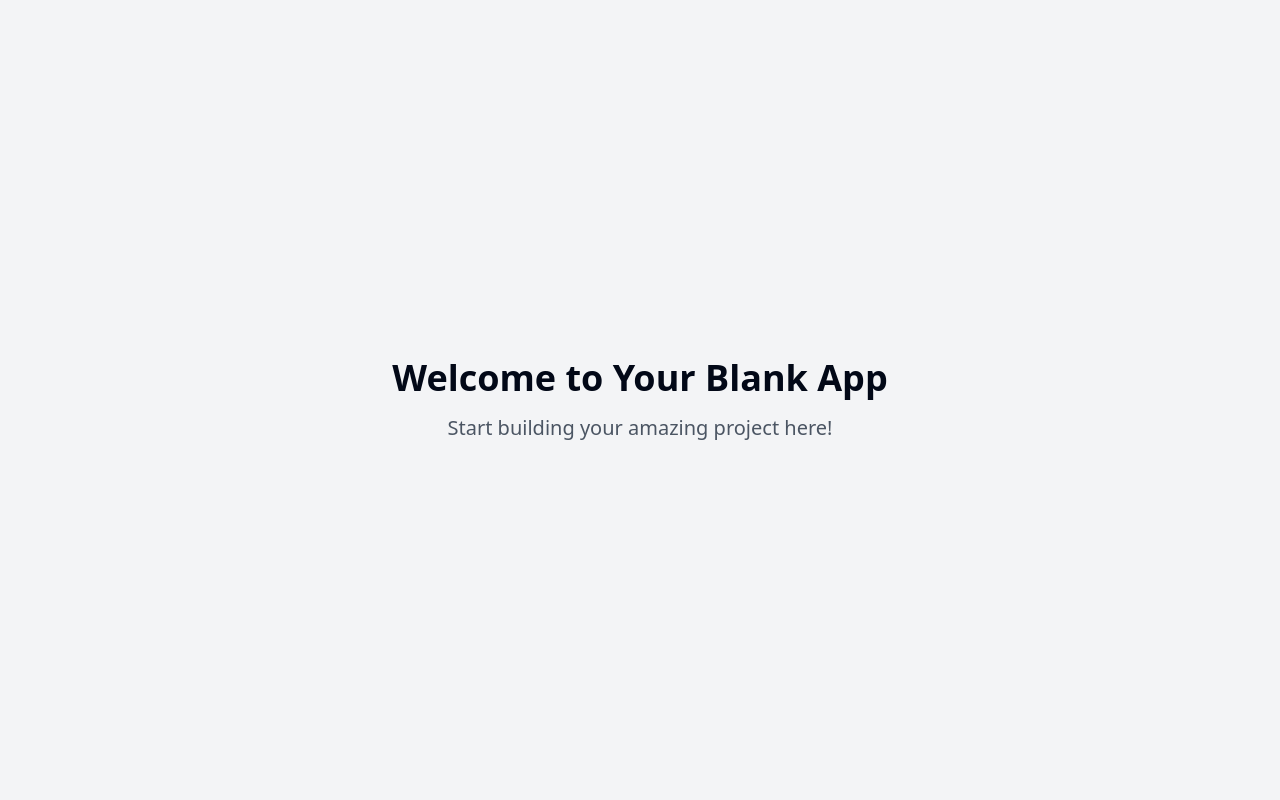
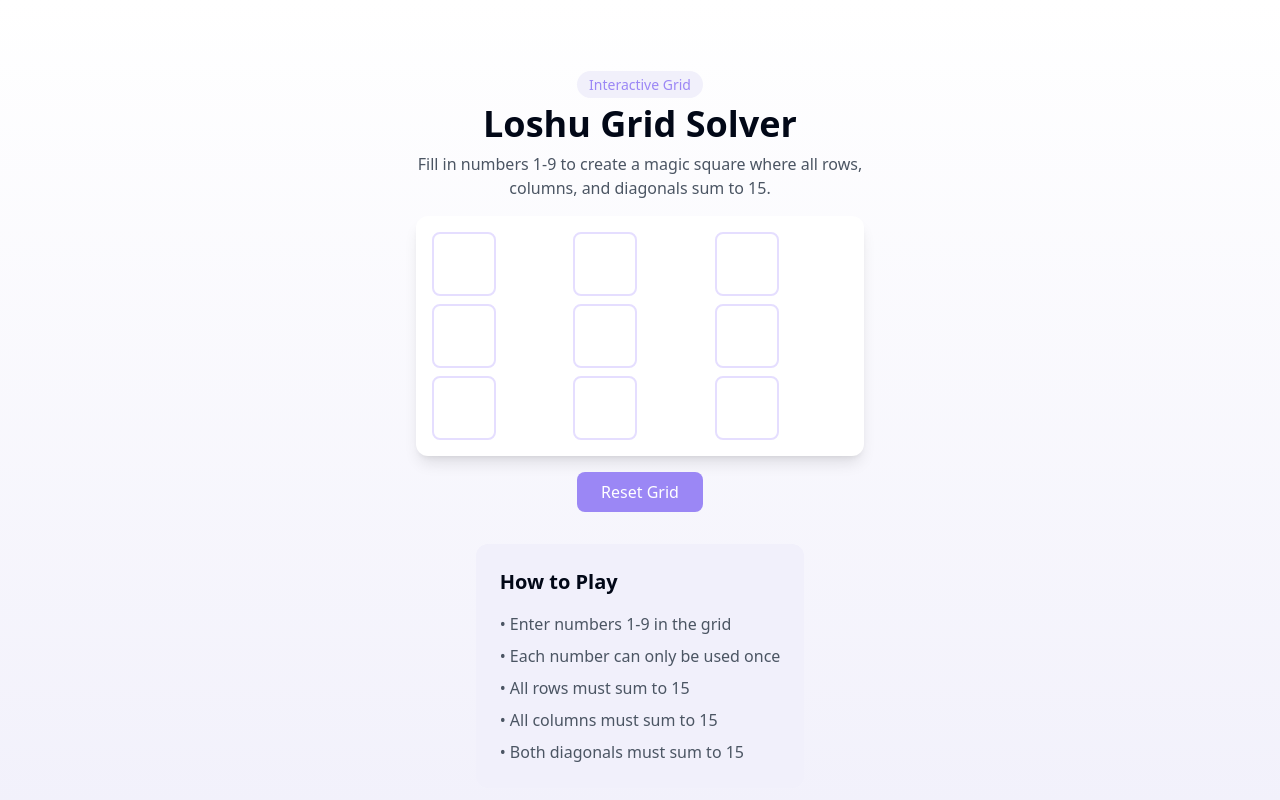
Before and after one commit to sidsri11/loshu-grid-mastermind, a React (Vite) app: page / in a window 1280 px wide. Shown: the top 800 px of the page. Built offline with nearby package versions, Linux system fonts and the light colour scheme.

Commit message:
Create loshu grid application
Create a loshu grid application end to end.

```diff
--- a/package.json
+++ b/package.json
@@ -45,6 +45,7 @@
     "cmdk": "^1.0.0",
     "date-fns": "^3.6.0",
     "embla-carousel-react": "^8.3.0",
+    "framer-motion": "^12.4.1",
     "input-otp": "^1.2.4",
     "lucide-react": "^0.462.0",
     "next-themes": "^0.3.0",
--- /dev/null
+++ b/src/components/LoshuGrid.tsx
@@ -0,0 +1,112 @@
+
+import { useState, useEffect } from "react";
+import { toast } from "sonner";
+import { motion } from "framer-motion";
+import { isValidNumber, isUnique, isValidLoshuGrid } from "@/utils/loshuValidation";
+
+export const LoshuGrid = () => {
+  const [grid, setGrid] = useState<string[][]>(Array(3).fill(Array(3).fill("")));
+  const [isValid, setIsValid] = useState<boolean>(false);
+
+  useEffect(() => {
+    validateGrid();
+  }, [grid]);
+
+  const validateGrid = () => {
+    const allFilled = grid.every((row) => row.every((cell) => cell !== ""));
+    if (allFilled) {
+      const valid = isValidLoshuGrid(grid);
+      setIsValid(valid);
+      if (valid) {
+        toast.success("Congratulations! Valid Loshu Grid!");
+      }
+    }
+  };
+
+  const handleCellChange = (rowIndex: number, colIndex: number, value: string) => {
+    if (value === "" || isValidNumber(value)) {
+      const newGrid = grid.map((row, rIdx) =>
+        rIdx === rowIndex
+          ? row.map((cell, cIdx) => (cIdx === colIndex ? value : cell))
+          : [...row]
+      );
+      setGrid(newGrid);
+
+      if (value !== "" && !isUnique(newGrid)) {
+        toast.error("Each number must be unique!");
+      }
+    }
+  };
+
+  const resetGrid = () => {
+    setGrid(Array(3).fill(Array(3).fill("")));
+    setIsValid(false);
+    toast.info("Grid has been reset");
+  };
+
+  return (
+    <div className="flex flex-col items-center gap-8 p-6">
+      <div className="space-y-4">
+        <div className="text-center space-y-2">
+          <span className="px-3 py-1 text-sm bg-loshu-muted text-loshu-accent rounded-full">
+            Interactive Grid
+          </span>
+          <h1 className="text-4xl font-semibold mt-2">Loshu Grid Solver</h1>
+          <p className="text-gray-600 max-w-md mx-auto">
+            Fill in numbers 1-9 to create a magic square where all rows, columns,
+            and diagonals sum to 15.
+          </p>
+        </div>
+
+        <div className="grid grid-cols-3 gap-2 p-4 bg-white rounded-xl shadow-lg">
+          {grid.map((row, rowIndex) => (
+            <div key={rowIndex} className="contents">
+              {row.map((cell, colIndex) => (
+                <motion.div
+                  key={`${rowIndex}-${colIndex}`}
+                  initial={{ scale: 0.95, opacity: 0 }}
+                  animate={{ scale: 1, opacity: 1 }}
+                  transition={{ duration: 0.2, delay: rowIndex * 0.1 + colIndex * 0.1 }}
+                >
+                  <input
+                    type="text"
+                    value={cell}
+                    onChange={(e) =>
+                      handleCellChange(rowIndex, colIndex, e.target.value)
+                    }
+                    className={`w-16 h-16 text-2xl text-center border-2 rounded-lg transition-all duration-200 focus:outline-none focus:ring-2 ${
+                      isValid
+                        ? "border-green-500 bg-green-50"
+                        : "border-loshu-border hover:border-loshu-accent focus:border-loshu-accent"
+                    }`}
+                    maxLength={1}
+                  />
+                </motion.div>
+              ))}
+            </div>
+          ))}
+        </div>
+
+        <div className="flex justify-center">
+          <button
+            onClick={resetGrid}
+            className="px-6 py-2 bg-loshu-accent text-white rounded-lg hover:bg-opacity-90 transition-colors"
+          >
+            Reset Grid
+          </button>
+        </div>
+      </div>
+
+      <div className="max-w-md p-6 bg-loshu-muted rounded-xl">
+        <h2 className="text-xl font-semibold mb-4">How to Play</h2>
+        <ul className="space-y-2 text-gray-600">
+          <li>• Enter numbers 1-9 in the grid</li>
+          <li>• Each number can only be used once</li>
+          <li>• All rows must sum to 15</li>
+          <li>• All columns must sum to 15</li>
+          <li>• Both diagonals must sum to 15</li>
+        </ul>
+      </div>
+    </div>
+  );
+};
--- a/src/pages/Index.tsx
+++ b/src/pages/Index.tsx
@@ -1,11 +1,11 @@
-// Update this page (the content is just a fallback if you fail to update the page)
+
+import { LoshuGrid } from "@/components/LoshuGrid";
 
 const Index = () => {
   return (
-    <div className="min-h-screen flex items-center justify-center bg-gray-100">
-      <div className="text-center">
-        <h1 className="text-4xl font-bold mb-4">Welcome to Your Blank App</h1>
-        <p className="text-xl text-gray-600">Start building your amazing project here!</p>
+    <div className="min-h-screen bg-gradient-to-b from-white to-loshu-muted">
+      <div className="container mx-auto py-12">
+        <LoshuGrid />
       </div>
     </div>
   );
--- /dev/null
+++ b/src/utils/loshuValidation.ts
@@ -0,0 +1,38 @@
+
+export const isValidNumber = (value: string): boolean => {
+  const num = parseInt(value);
+  return !isNaN(num) && num >= 1 && num <= 9;
+};
+
+export const isUnique = (grid: string[][]): boolean => {
+  const numbers = grid.flat().filter((n) => n !== "");
+  const uniqueNumbers = new Set(numbers);
+  return numbers.length === uniqueNumbers.size;
+};
+
+export const calculateSum = (numbers: string[]): number => {
+  return numbers.reduce((sum, num) => sum + (parseInt(num) || 0), 0);
+};
+
+export const isValidRow = (row: string[]): boolean => {
+  return row.every((cell) => cell !== "") && calculateSum(row) === 15;
+};
+
+export const isValidLoshuGrid = (grid: string[][]): boolean => {
+  if (!isUnique(grid)) return false;
+
+  // Check rows
+  if (!grid.every(isValidRow)) return false;
+
+  // Check columns
+  for (let col = 0; col < 3; col++) {
+    const column = grid.map((row) => row[col]);
+    if (!isValidRow(column)) return false;
+  }
+
+  // Check diagonals
+  const diagonal1 = [grid[0][0], grid[1][1], grid[2][2]];
+  const diagonal2 = [grid[0][2], grid[1][1], grid[2][0]];
+
+  return isValidRow(diagonal1) && isValidRow(diagonal2);
+};
--- a/tailwind.config.ts
+++ b/tailwind.config.ts
@@ -1,3 +1,4 @@
+
 import type { Config } from "tailwindcss";
 
 export default {
@@ -12,85 +13,72 @@ export default {
   theme: {
     container: {
       center: true,
-			padding: '2rem',
+      padding: "2rem",
       screens: {
-				'2xl': '1400px'
-			}
+        "2xl": "1400px",
+      },
     },
     extend: {
       colors: {
-				border: 'hsl(var(--border))',
-				input: 'hsl(var(--input))',
-				ring: 'hsl(var(--ring))',
-				background: 'hsl(var(--background))',
-				foreground: 'hsl(var(--foreground))',
+        border: "hsl(var(--border))",
+        input: "hsl(var(--input))",
+        ring: "hsl(var(--ring))",
+        background: "hsl(var(--background))",
+        foreground: "hsl(var(--foreground))",
+        loshu: {
+          accent: "#9b87f5",
+          muted: "#f1f0fb",
+          border: "#e5deff",
+        },
         primary: {
-					DEFAULT: 'hsl(var(--primary))',
-					foreground: 'hsl(var(--primary-foreground))'
+          DEFAULT: "hsl(var(--primary))",
+          foreground: "hsl(var(--primary-foreground))",
         },
         secondary: {
-					DEFAULT: 'hsl(var(--secondary))',
-					foreground: 'hsl(var(--secondary-foreground))'
+          DEFAULT: "hsl(var(--secondary))",
+          foreground: "hsl(var(--secondary-foreground))",
         },
         destructive: {
-					DEFAULT: 'hsl(var(--destructive))',
-					foreground: 'hsl(var(--destructive-foreground))'
+          DEFAULT: "hsl(var(--destructive))",
+          foreground: "hsl(var(--destructive-foreground))",
         },
         muted: {
-					DEFAULT: 'hsl(var(--muted))',
-					foreground: 'hsl(var(--muted-foreground))'
+          DEFAULT: "hsl(var(--muted))",
+          foreground: "hsl(var(--muted-foreground))",
         },
         accent: {
-					DEFAULT: 'hsl(var(--accent))',
-					foreground: 'hsl(var(--accent-foreground))'
+          DEFAULT: "hsl(var(--accent))",
+          foreground: "hsl(var(--accent-foreground))",
         },
         popover: {
-					DEFAULT: 'hsl(var(--popover))',
-					foreground: 'hsl(var(--popover-foreground))'
+          DEFAULT: "hsl(var(--popover))",
+          foreground: "hsl(var(--popover-foreground))",
         },
         card: {
-					DEFAULT: 'hsl(var(--card))',
-					foreground: 'hsl(var(--card-foreground))'
+          DEFAULT: "hsl(var(--card))",
+          foreground: "hsl(var(--card-foreground))",
         },
-				sidebar: {
-					DEFAULT: 'hsl(var(--sidebar-background))',
-					foreground: 'hsl(var(--sidebar-foreground))',
-					primary: 'hsl(var(--sidebar-primary))',
-					'primary-foreground': 'hsl(var(--sidebar-primary-foreground))',
-					accent: 'hsl(var(--sidebar-accent))',
-					'accent-foreground': 'hsl(var(--sidebar-accent-foreground))',
-					border: 'hsl(var(--sidebar-border))',
-					ring: 'hsl(var(--sidebar-ring))'
-				}
-			},
-			borderRadius: {
-				lg: 'var(--radius)',
-				md: 'calc(var(--radius) - 2px)',
-				sm: 'calc(var(--radius) - 4px)'
       },
       keyframes: {
-				'accordion-down': {
-					from: {
-						height: '0'
+        "accordion-down": {
+          from: { height: "0" },
+          to: { height: "var(--radix-accordion-content-height)" },
         },
-					to: {
-						height: 'var(--radix-accordion-content-height)'
-					}
+        "accordion-up": {
+          from: { height: "var(--radix-accordion-content-height)" },
+          to: { height: "0" },
         },
-				'accordion-up': {
-					from: {
-						height: 'var(--radix-accordion-content-height)'
+        "number-pop": {
+          "0%": { transform: "scale(0.95)", opacity: "0" },
+          "100%": { transform: "scale(1)", opacity: "1" },
         },
-					to: {
-						height: '0'
-					}
-				}
       },
       animation: {
-				'accordion-down': 'accordion-down 0.2s ease-out',
-				'accordion-up': 'accordion-up 0.2s ease-out'
-			}
-		}
+        "accordion-down": "accordion-down 0.2s ease-out",
+        "accordion-up": "accordion-up 0.2s ease-out",
+        "number-pop": "number-pop 0.2s ease-out",
+      },
+    },
   },
   plugins: [require("tailwindcss-animate")],
 } satisfies Config;
```
Also changed, not shown: 1 other file (tests, documents, lock files or other folders). Lines whose indentation alone changed are shown as unchanged.
